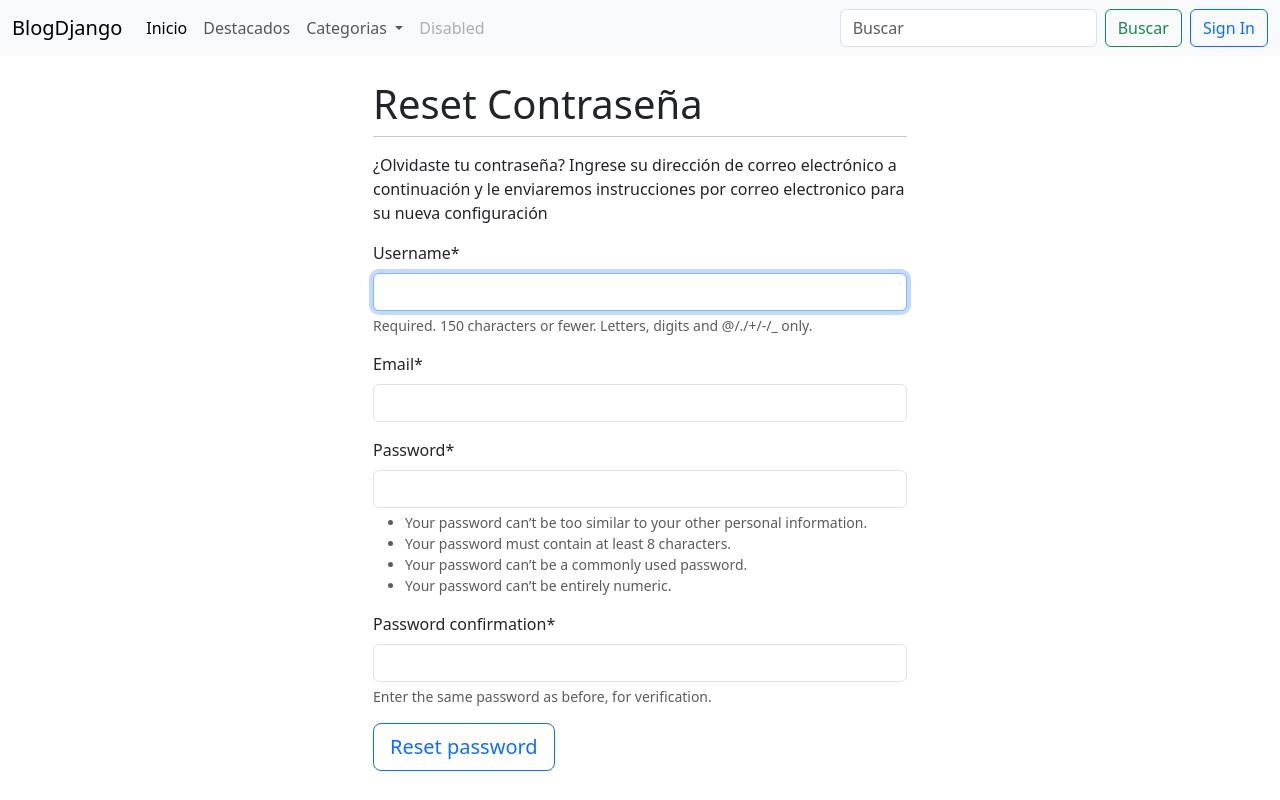
After one commit to JenVanesa/PROYECTO_FINAL_PYTHON, a Django app: template templates/registration/password_reset_form.html in a window 1280 px wide. The commit adds this page. Run offline with Django 4.2, Linux system fonts and the light colour scheme; the template is opened without the code that fills it: values that come from a table or form of the project are taken from there, others are empty; data comes from the database, SQL or seed files in the repository; some libraries are stand-ins or nearby versions.

Commit message:
Se agregó restablecimiento de contraseña

```diff
--- a/core/settings.py
+++ b/core/settings.py
@@ -138,3 +138,8 @@ LOGOUT_REDIRECT_URL = "/"
 
 CRISPY_ALOWED_TEMPLATE_PACKS = 'bootstrap5'
 CRISPY_TEMPLATE_PACK = 'bootstrap5'
+
+# email backend
+
+EMAIL_BACKEND = "django.core.mail.backends.filebase.EmailBackend"
+EMAIL_FILE_PATH = BASE_DIR / 'sent_emails'
--- a/templates/registration/login.html
+++ b/templates/registration/login.html
@@ -7,9 +7,9 @@
         <main class="container">
 
             <div class="row g-5">
-                <div class "col-md-3"></div>
+                <div class= "col-md-3"></div>
 
-                <div class "col-md-6">
+                <div class= "col-md-6">
 
                     <div class ="w-100 m-auto text-center">
                         <form method="post" action="{% url 'login' %}">
--- /dev/null
+++ b/templates/registration/password_reset_form.html
@@ -0,0 +1,33 @@
+{% extends 'base.html' %}
+{% load crispy_forms_tags %}
+
+{% block content %}
+    <div class="container-xxl bd-gutter mt-3 my-md-4 bd-layout">
+
+        <main class="container">
+
+            <div class="row g-5">
+                <div class= "col-md-3"></div>
+
+                <div class="col-md-6">
+                    <div class="md-3">
+                        <form action="" method="posts">
+                            {% csrf_token %}
+                            {% if form.email.errors %}
+                                {{ form.email.errors }}
+                            {% endif %}
+                            <h1>Reset Contraseña</h1>
+                            <hr class="d-none d-md-block my-2 mb-3 mt-2">
+                            ¿Olvidaste tu contraseña? Ingrese su dirección de correo electrónico a continuación y le enviaremos instrucciones por correo electronico para su nueva configuración
+                            {% csrf_token %}
+                            <p>{{ form | crispy }}</p>
+                            <input type="submit" class="btn btn-outline-primary btn-lg" value="Reset password">
+                        </form>
+                    </div>
+
+                <div class="col-md-3"></div>
+            </div>
+
+        </main>
+    </div>
+{%endblock content %}
```
